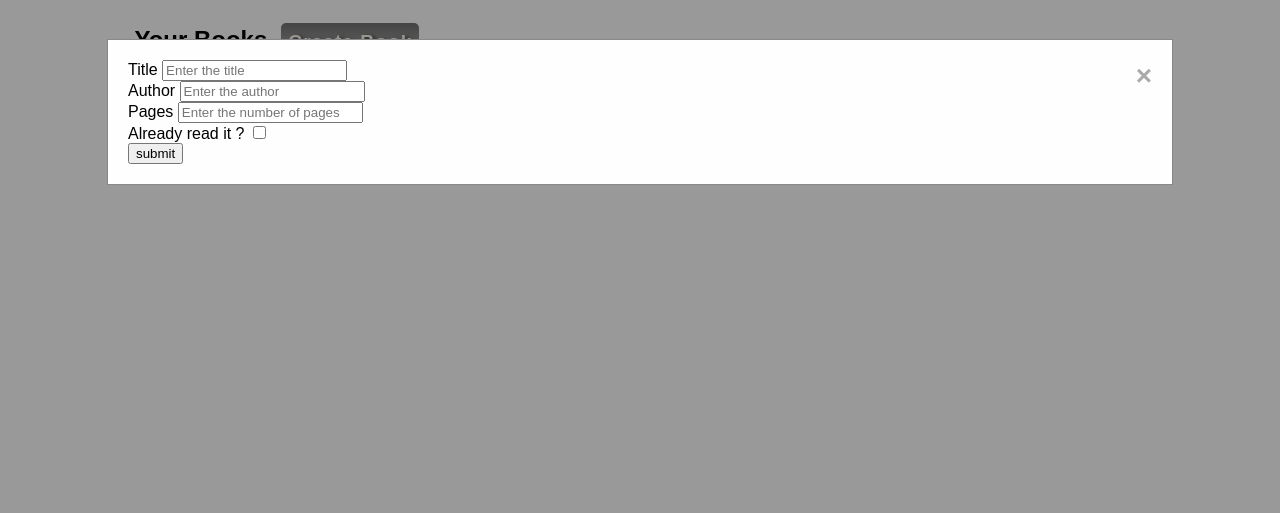
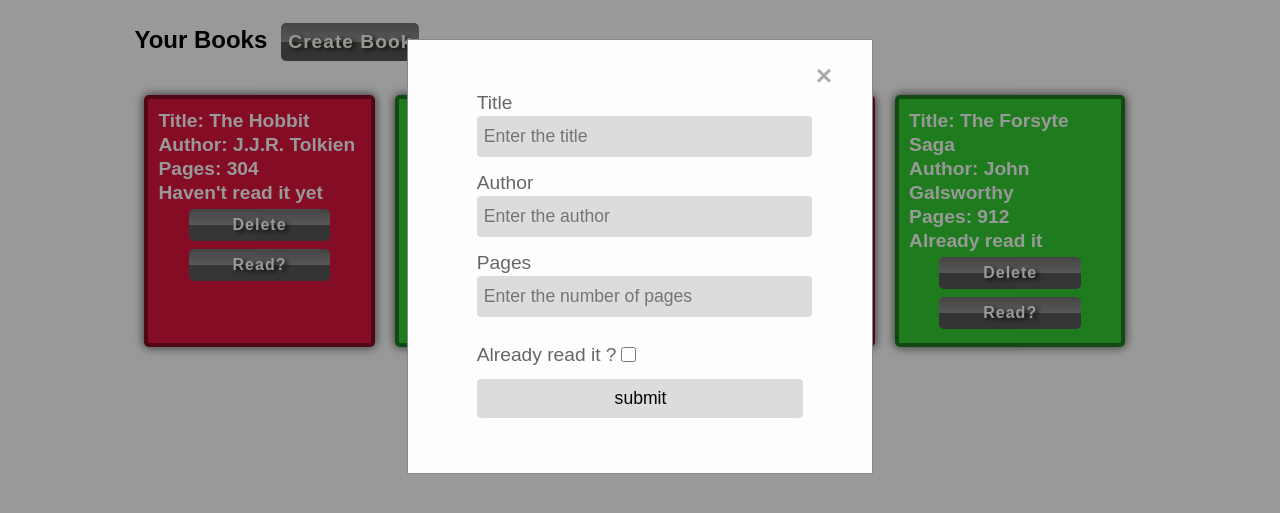
Before and after one commit to rammazzoti2000/js_library, a website: page index.html in a window 1280 px wide. Both pictures are taken after a click on the button "Create Book". Shown: the part 61-574 px from the top of the page. Drawn offline with Linux system fonts and the light colour scheme.

Commit message:
Finish styling

```diff
--- a/assets/style.css
+++ b/assets/style.css
@@ -98,9 +98,9 @@ button:hover {
 .modal-content {
   background-color: #fefefe;
   margin: auto;
-  padding: 20px;
+  padding: 20px 40px 40px;
   border: 1px solid #888;
-  width: 80%;
+  width: 30%;
 }
 
 /* The Close Button */
@@ -109,6 +109,7 @@ button:hover {
   float: right;
   font-size: 28px;
   font-weight: bold;
+  clear: both;
 }
 
 .close:hover,
@@ -121,3 +122,39 @@ button:hover {
 .create-button {
   margin-left: 14px;
 }
+
+.label-wrap {
+  display: flex;
+  flex-flow: column nowrap;
+  align-items: flex-start;
+  float: none;
+  clear: both;
+  width: 85%;
+  margin: 15px auto;
+}
+
+label {
+  font-size: 1.2rem;
+  color: #666;
+  margin-bottom: 2px;
+}
+
+input {
+  height: 39px;
+  font-size: 1.1rem;
+  padding-left: 7px;
+  border-radius: 4px;
+  border: none;
+  background-color: gainsboro;
+  width: 100%
+}
+
+#read {
+  width: 15px;
+  vertical-align: sub;
+}
+
+.submit-label {
+  display: inline-flex;
+  align-items: center;
+}
--- a/index.html
+++ b/index.html
@@ -28,10 +28,9 @@
             <input type="number" name="pages" id="pages" placeholder="Enter the number of pages">
           </div>
           <div class="label-wrap">
-            <label for="read">Already read it ?</label>
-            <input type="checkbox" name="read" id="read">
+            <label for="read" class="submit-label">Already read it ? <span><input type="checkbox" name="read" id="read"></span></label>
+            <input type="submit" value="submit">
           </div>
-          <input type="submit" value="submit">
         </form>
   </div>
 
--- a/index.js
+++ b/index.js
@@ -6,7 +6,11 @@ const read = document.getElementById('read');
 const table = document.querySelector('.table');
 // const btn = document.getElementById('btn');
 
-const myLibrary = [];
+const myLibrary = [{title: 'The Hobbit', author: 'J.J.R. Tolkien', pages: '304', read: 'Haven\'t read it yet'},
+  {title: 'To Kill a Mockingbird', author: 'Harper Lee', pages: '281', read: 'Already read it'},
+  {title: 'Invisible Man', author: 'Ralph Ellison', pages: '516', read: 'Haven\'t read it yet'},
+  {title: 'The Forsyte Saga', author: 'John Galsworthy', pages: '912', read: 'Already read it'}];
+  render();
 
 function Book(title, author, pages, read) {
   this.title = title;
@@ -98,9 +102,9 @@ function addBookToLibrary(event) {
   }
   event.preventDefault();
   console.log(myLibrary);
+  modal.style.display = "none";
   // form.classList.remove('visible');
 }
-
 // function showForm() {
 //   form.classList.toggle('visible');
 // }
```
